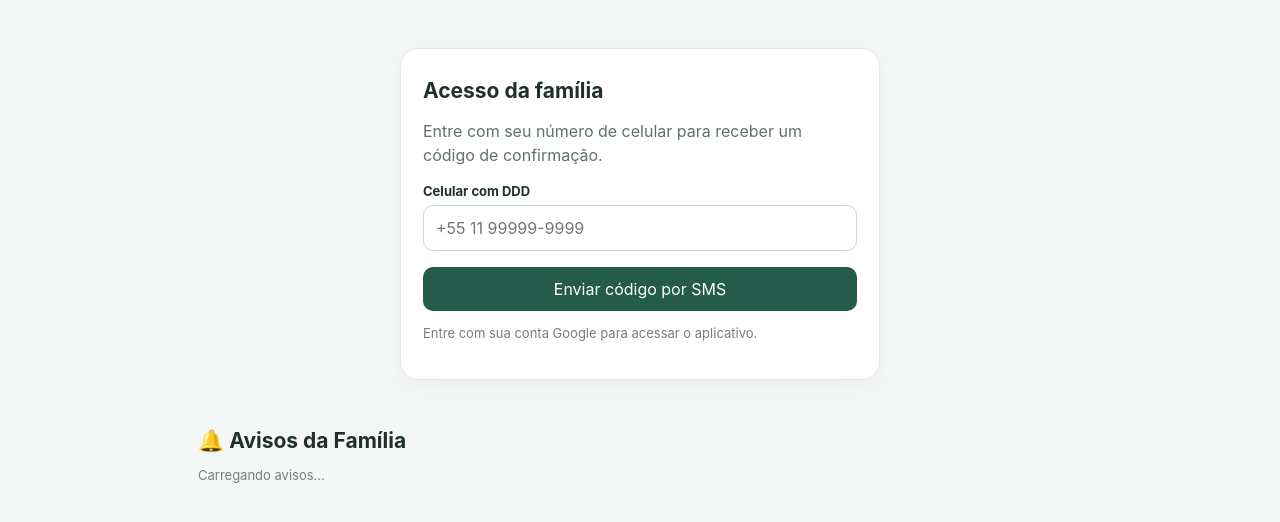
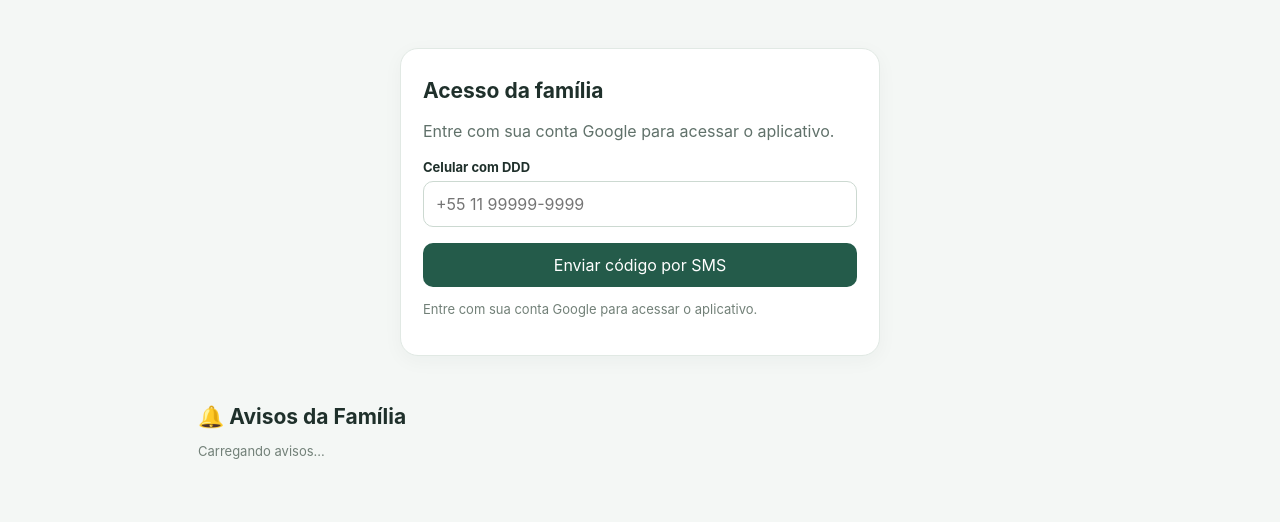
Before and after one commit to nlmedeiross-dotcom/Cuidado-em-Familia, a plain HTML site: page index.html in a window 1280 px wide. Shown: the part 88-610 px from the top of the page. Drawn offline with Linux system fonts and the light colour scheme.

Commit message:
Update index.html

```diff
--- a/index.html
+++ b/index.html
@@ -46,7 +46,7 @@
   <main>
     <section id="loginView" class="panel narrow">
       <h2>Acesso da família</h2>
-      <p>Entre com seu número de celular para receber um código de confirmação.</p>
+      <p>Entre com sua conta Google para acessar o aplicativo.</p>
       <label for="phone">Celular com DDD</label>
       <input id="phone" type="tel" placeholder="+55 11 99999-9999" autocomplete="tel">
       <div id="recaptcha-container"></div>
```
